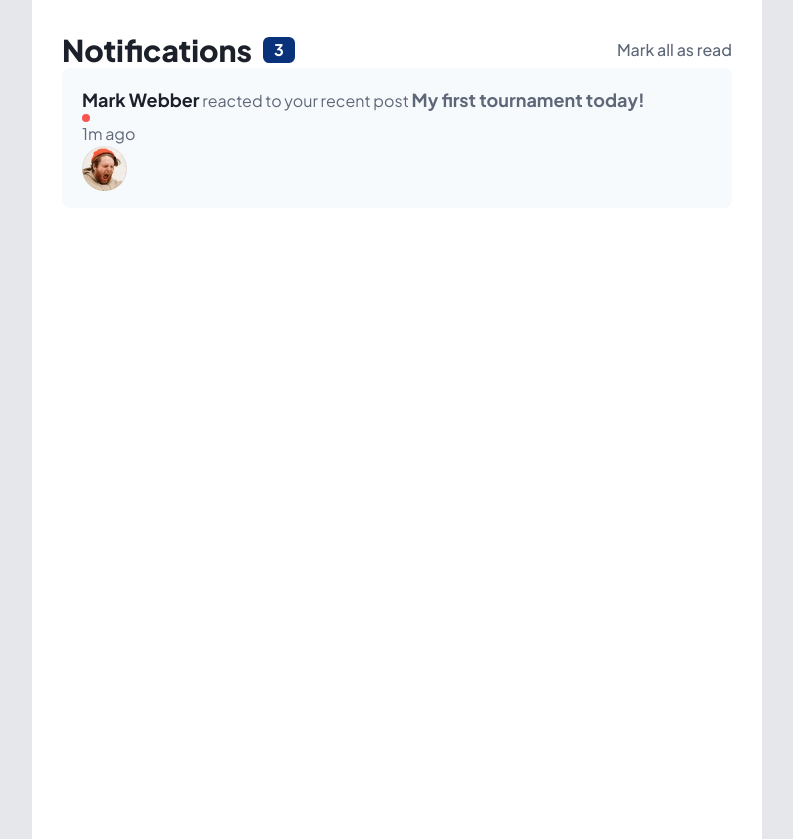
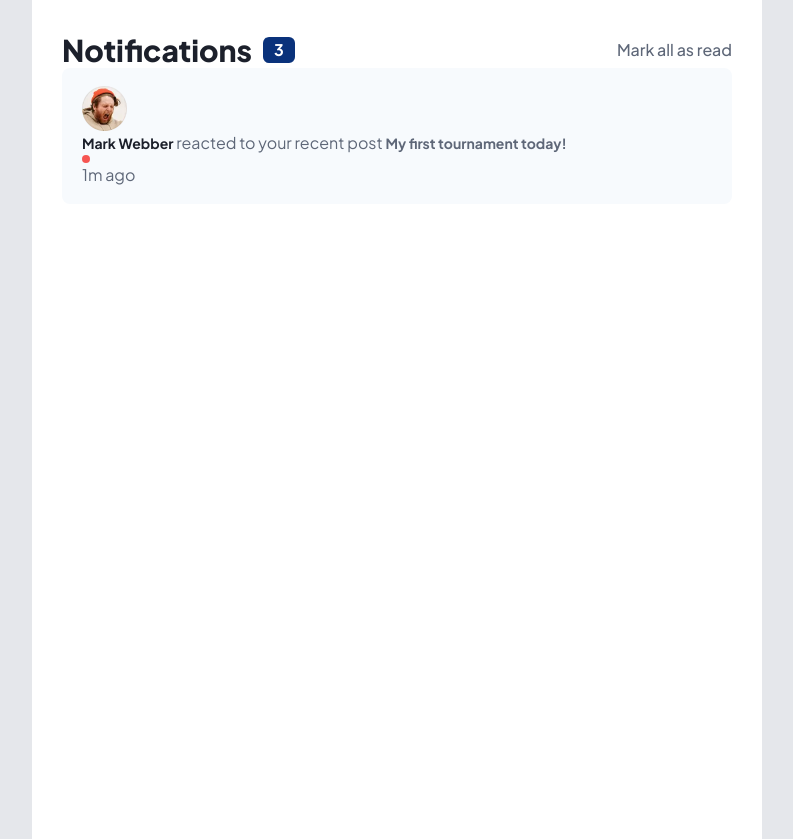
Before and after one commit to BYCODDE/React-notifications-page, a React (Vite) app: page / in a window 1280 px wide. Shown: the whole page, without its empty margins (243-1036 px from the left). Built offline with nearby package versions, Linux system fonts and the light colour scheme.

Commit message:
new commit

```diff
--- a/src/components/Header/markedComments/Marked.jsx
+++ b/src/components/Header/markedComments/Marked.jsx
@@ -3,15 +3,16 @@ export default function Marked() {
   return (
     <section className="">
       <div className="rounded-[8px] bg-snow pt-[18px] pb-[17px] pl-[20px] pr-[32px]">
-        <span className="text-very-dark-grey-blue text-lg font-bold custom-line-height custom-font-style">
+        <img src={img1} alt="first_img" className="w-[45px] h-[45px]" />
+        <span className="text-very-dark-grey-blue text-[14px] font-bold  custom-font-style">
           Mark Webber
         </span>{" "}
         reacted to your recent post{" "}
-        <span className="dark-grey-blue text-lg font-bold custom-line-height custom-font-style">
+        <span className="dark-grey-blue text-[14px] font-bold  custom-font-style">
           My first tournament today!
         </span>
-        <div className="w-[8px] h-[8px] bg-red-2 rounded "></div> 1m ago
-        <img src={img1} alt="first_img" className="w-[45px] h-[45px]" />
+        <div className="w-[8px] h-[8px] bg-red-2 rounded "></div>
+        1m ago
       </div>
       <div className=""></div>
       <div className=""></div>
```
